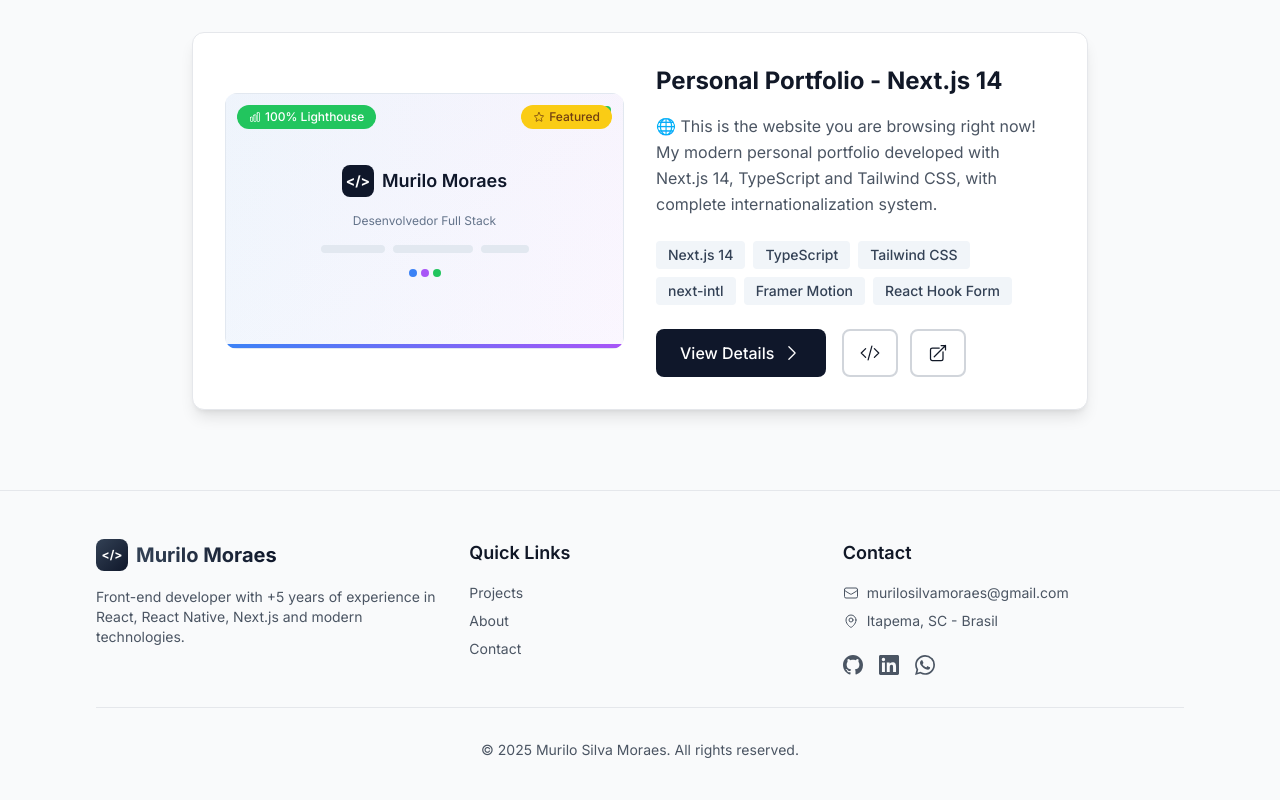
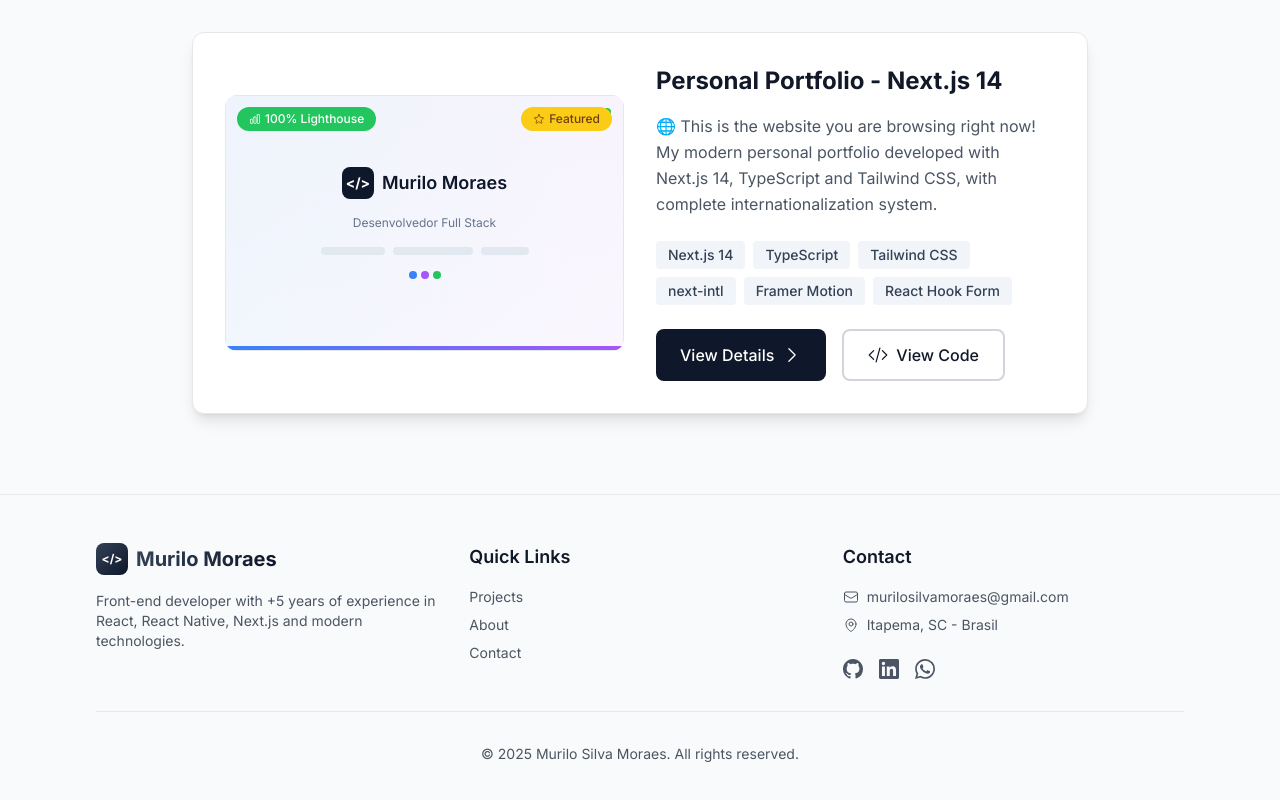
Before and after one commit to MurilosMoraes/murilo-moraes, a Next.js app: page /en in a window 1280 px wide. Shown: the part 1152-1952 px from the top of the page. Built offline with nearby package versions, Linux system fonts and the light colour scheme.

Commit message:
Refatora o componente Home para melhorar a estrutura do código e a responsividade. Remove ícones desnecessários e ajusta a formatação dos elementos, garantindo uma apresentação mais clara e organizada dos projetos em destaque.

```diff
--- a/src/app/[locale]/page.tsx
+++ b/src/app/[locale]/page.tsx
@@ -9,7 +9,6 @@ import {
   CodeBracketIcon,
   StarIcon,
   ChartBarIcon,
-  ArrowTopRightOnSquareIcon,
 } from "@heroicons/react/24/outline";
 import { projects, getTranslatedProject } from "@/data/projects";
 import PortfolioPreview from "@/components/PortfolioPreview";
@@ -260,26 +259,16 @@ export default function Home() {
                         {tp("viewDetails")}
                         <ChevronRightIcon className="w-5 h-5 ml-2" />
                       </Link>
-                      <div className="flex space-x-3">
                       <a
                         href={translatedFeaturedProject.githubUrl}
                         target="_blank"
                         rel="noopener noreferrer"
-                          className="btn-secondary inline-flex items-center justify-center px-4"
+                        className="btn-secondary inline-flex items-center justify-center"
                         title={tp("viewCodeTitle")}
                       >
-                      <CodeBracketIcon className="w-5 h-5" />
+                        <CodeBracketIcon className="w-5 h-5 mr-2" />
+                        {tp("viewCode")}
                       </a>
-                    <a
-                          href={translatedFeaturedProject.liveUrl}
-                      target="_blank"
-                      rel="noopener noreferrer"
-                          className="btn-secondary inline-flex items-center justify-center px-4"
-                          title={tp("viewProjectTitle")}
-                    >
-                      <ArrowTopRightOnSquareIcon className="w-5 h-5" />
-                    </a>
-                      </div>
                     </div>
                   </div>
                 </div>
--- a/src/components/Header.tsx
+++ b/src/components/Header.tsx
@@ -40,7 +40,7 @@ export default function Header() {
             </div>
             <span className="text-lg sm:text-xl font-bold gradient-text">
               <span className="hidden sm:inline">Murilo Moraes</span>
-              <span className="sm:hidden">MM</span>
+              <span className="sm:hidden">Murilo</span>
             </span>
           </Link>
 
```
Lines whose indentation alone changed are shown as unchanged.
